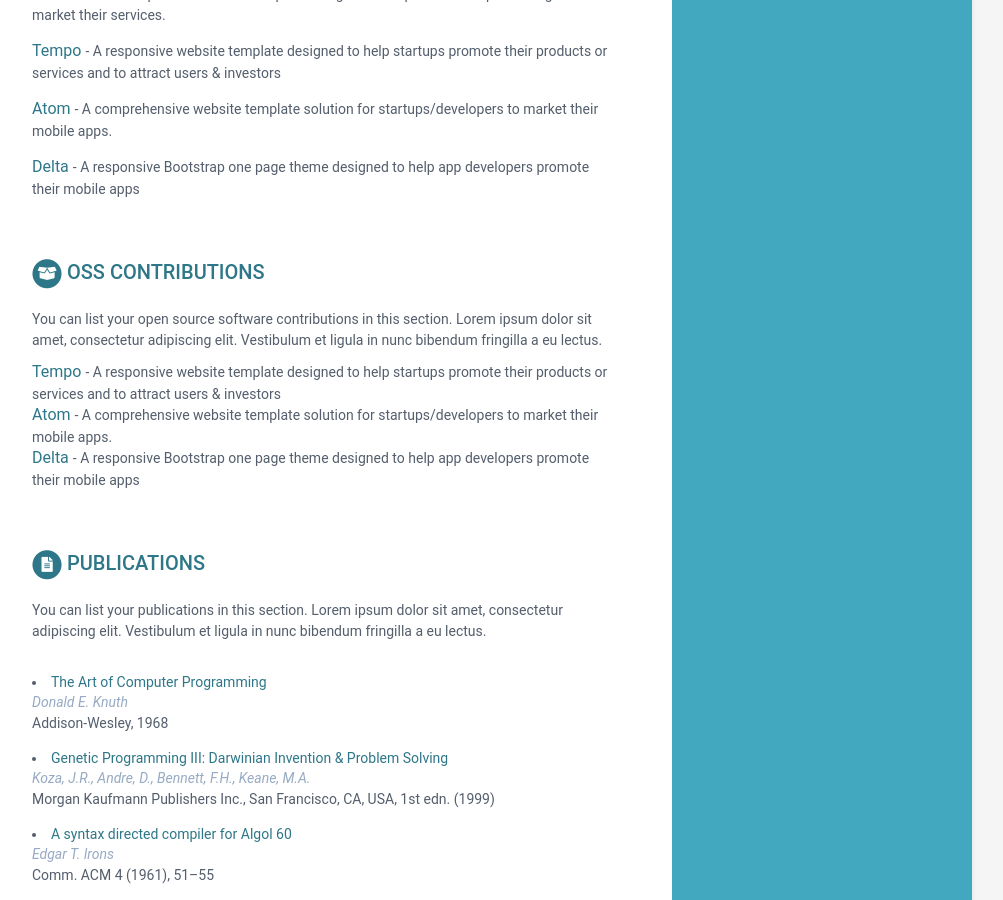
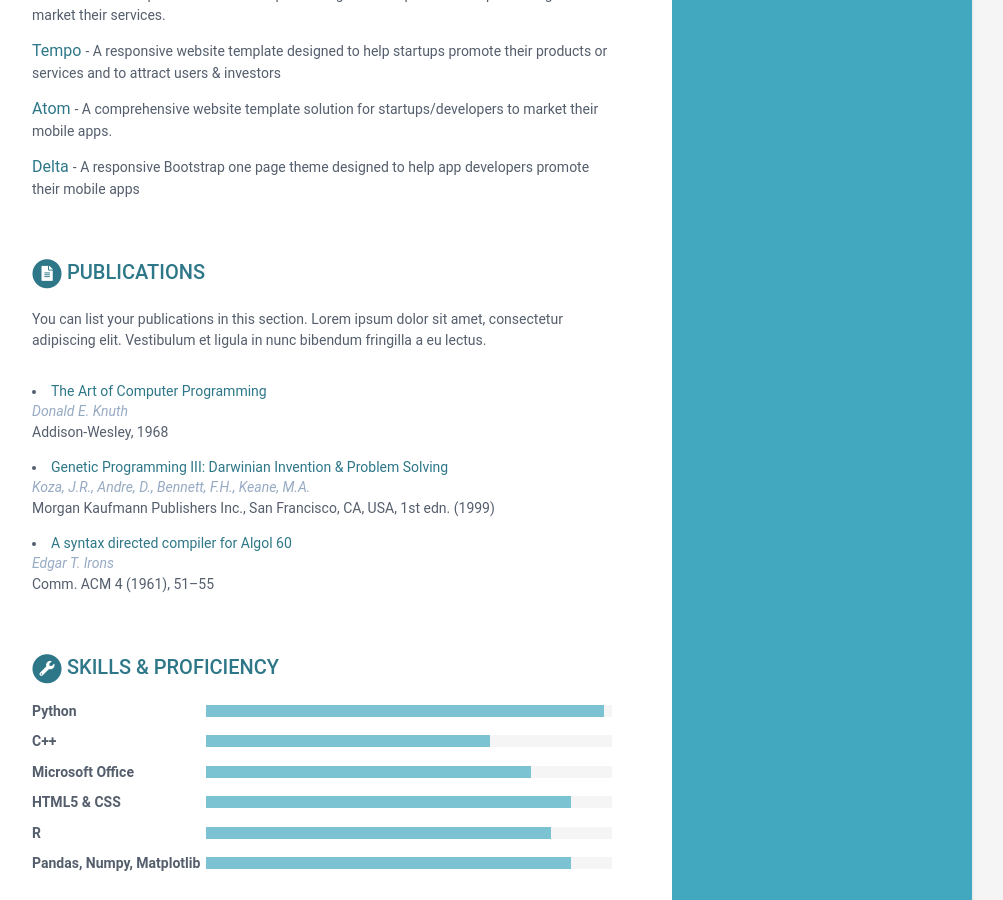
Before and after one commit to AaryanNaruka14/AaryanNaruka14.github.io, a Jekyll site: the page built from index.html, in a window 1280 px wide and 900 px high, scrolled down 1139 px. Shown: the whole window, without its empty margins (168-1171 px from the left). Built offline with Jekyll 4.4.1, drawn with Linux system fonts in a browser that asks for light colours.

Commit message:
Removed OSS and corrected some grammar

```diff
--- a/_data/data.yml
+++ b/_data/data.yml
@@ -164,25 +164,6 @@ projects:
         link: "#"
         tagline: "A responsive Bootstrap one page theme designed to help app developers promote their mobile apps"
 
-oss:
-    title: OSS Contributions
-    intro: >
-      You can list your open source software contributions in this
-      section. Lorem ipsum dolor sit amet, consectetur adipiscing elit.
-      Vestibulum et ligula in nunc bibendum fringilla a eu lectus.
-    contributions:
-      - title: Tempo
-        link: "#"
-        tagline: "A responsive website template designed to help startups promote their products or services and to attract users &amp; investors"
-
-      - title: Atom
-        link: "#"
-        tagline: "A comprehensive website template solution for startups/developers to market their mobile apps."
-
-      - title: Delta
-        link: "#"
-        tagline: "A responsive Bootstrap one page theme designed to help app developers promote their mobile apps"
-
 publications:
     title: Publications
     intro: |
```
